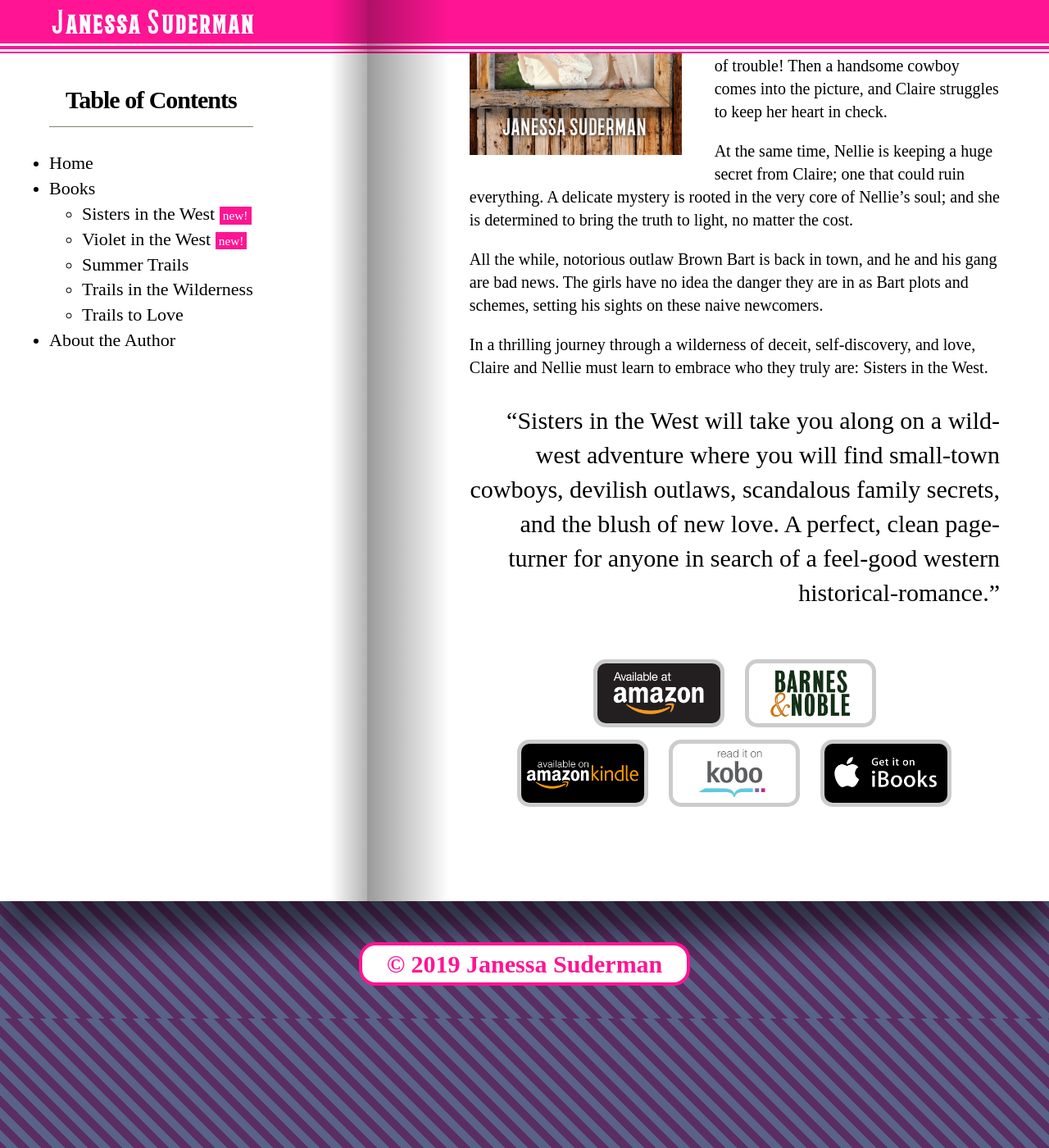
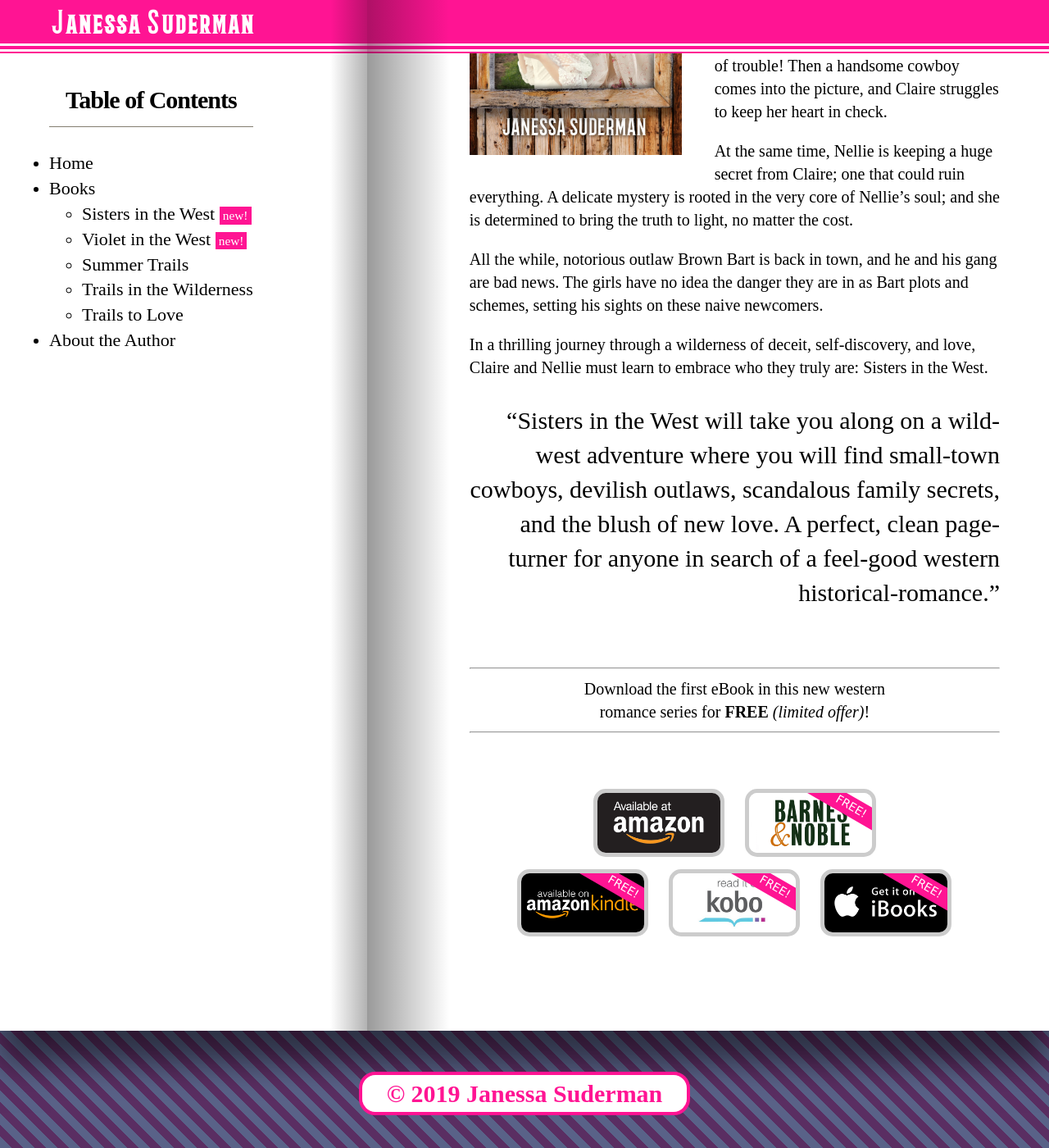
Before and after one commit to suderman/janessa.ca, a Jekyll site: the page built from _books/1-sisters-in-the-west.md, in a window 1280 px wide and 1400 px high, scrolled down 435 px. Shown: the whole window at 82% size. Built offline with Jekyll 4.4.1, drawn with Linux system fonts in a browser that asks for light colours; some web fonts are replaced; a script that is not in the unit is left out.

Commit message:
Free offer for Sisters in the West

```diff
--- a/_books/1-sisters-in-the-west.md
+++ b/_books/1-sisters-in-the-west.md
@@ -11,7 +11,7 @@
 kindle: http://mybook.to/sisters-in-the-west
 kobo: https://www.kobo.com/ebook/sisters-in-the-west
 ibooks: https://geo.itunes.apple.com/us/book/sisters-in-the-west/id1452120897?mt=11
-barnesnoble: https://www.barnesandnoble.com/w/sisters-in-the-west-janessa-suderman/1130364142
+barnesnoble: https://www.barnesandnoble.com/w/books/1130364142?ean=2940161258118
 
 ---
 
@@ -38,3 +38,15 @@
 > find small-town cowboys, devilish outlaws, scandalous family secrets, and the
 > blush of new love. A perfect, clean page-turner for anyone in search of a
 > feel-good western historical-romance."
+
+---
+
+<p style="margin:0 auto;text-align:center;max-width:400px;">
+Download the first eBook in this new western romance series for
+<strong>FREE</strong> <em>(limited offer)</em>!
+</p>
+
+---
+
+&nbsp;
+&nbsp;
--- a/_includes/sass/book.scss
+++ b/_includes/sass/book.scss
@@ -64,7 +64,12 @@
     content: '99¢';
   }
   a.button[href="https://www.kobo.com/ebook/summer-trails"]:after,
-  a.button[href="https://geo.itunes.apple.com/us/book/summer-trails/id1209883055?mt=11&at=1001luwG"]:after {
+  a.button[href="https://geo.itunes.apple.com/us/book/summer-trails/id1209883055?mt=11&at=1001luwG"]:after,
+
+  a.button[href="https://www.barnesandnoble.com/w/books/1130364142?ean=2940161258118"]:after,
+  a.button[href="http://mybook.to/sisters-in-the-west"]:after,
+  a.button[href="https://www.kobo.com/ebook/sisters-in-the-west"]:after,
+  a.button[href="https://geo.itunes.apple.com/us/book/sisters-in-the-west/id1452120897?mt=11"]:after {
     content: 'FREE!';
   }
 }
```
Also changed, not shown: _layouts/home.html (+13 -2 lines).
